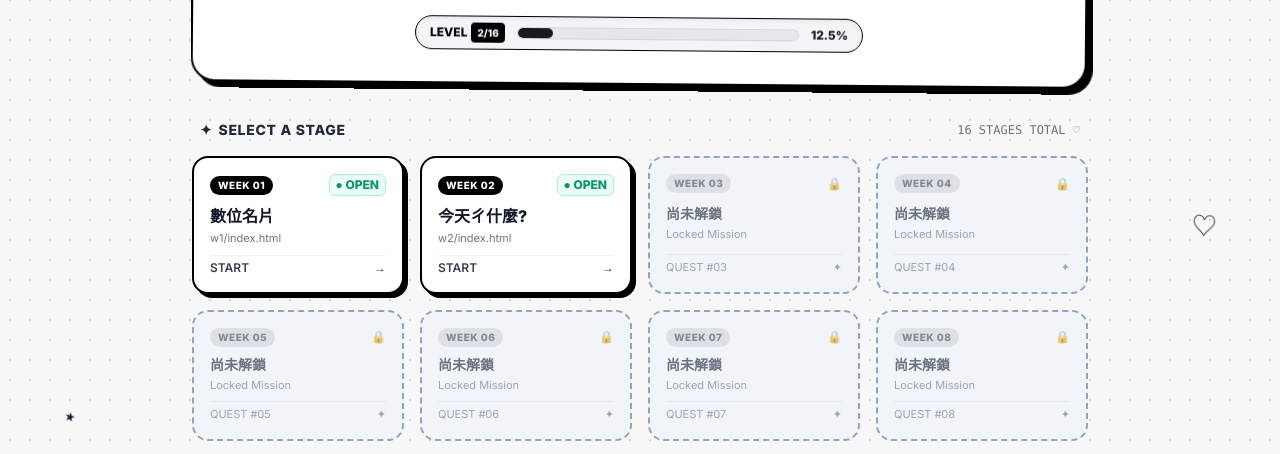
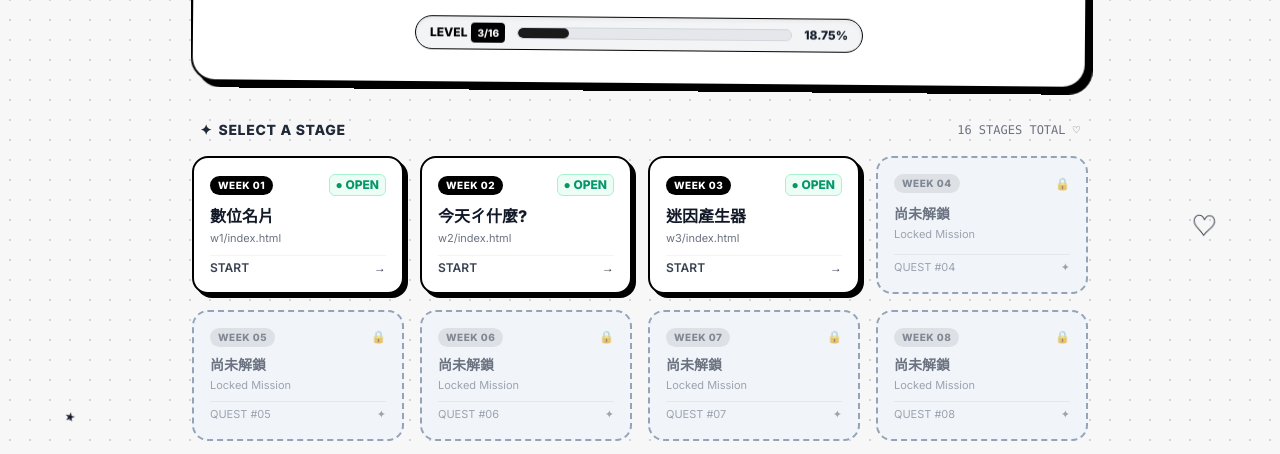
Before and after one commit to s26110113-lang/xi, a plain HTML site: page index.html in a window 1280 px wide. Shown: the part 290-744 px from the top of the page. Drawn offline with nearby package versions, Linux system fonts and the light colour scheme.

Commit message:
Update index.html

```diff
--- a/index.html
+++ b/index.html
@@ -177,15 +177,15 @@
             <div class="mt-6 max-w-xs sm:max-w-md mx-auto bg-gray-100 border border-black rounded-full p-1.5 flex items-center gap-3 shadow-inner">
                 <span class="text-xs font-bold pl-2 text-black whitespace-nowrap flex items-center gap-1">
                     <span>LEVEL</span>
-                    <span class="bg-black text-white px-1.5 py-0.5 rounded text-[10px]">2/16</span>
+                    <span class="bg-black text-white px-1.5 py-0.5 rounded text-[10px]">3/16</span>
                 </span>
                 <div class="w-full bg-gray-200 h-3 rounded-full overflow-hidden border border-gray-300 relative">
-                    <!-- Progress (2/16 = 12.5%) -->
-                    <div class="bg-black h-full rounded-full transition-all duration-1000 relative" style="width: 12.5%;">
+                    <!-- Progress (3/16 = 18.75%) -->
+                    <div class="bg-black h-full rounded-full transition-all duration-1000 relative" style="width: 18.75%;">
                         <div class="absolute inset-0 bg-white/20 animate-pulse"></div>
                     </div>
                 </div>
-                <span class="text-xs pr-2 font-bold">12.5%</span>
+                <span class="text-xs pr-2 font-bold">18.75%</span>
             </div>
         </section>
 
@@ -245,23 +245,27 @@
                     </div>
                 </a>
 
-                <!-- Button 3 (Locked) -->
-                <div class="locked-card rounded-2xl p-4 flex flex-col justify-between min-h-[120px] select-none" onclick="showLockedNotice(3)">
-                    <div class="flex items-center justify-between opacity-60">
-                        <span class="text-[10px] font-bold uppercase tracking-wider bg-gray-300 text-gray-700 px-2 py-0.5 rounded-full">
+                <!-- Button 3 (Unlocked) -->
+                <a href="w3/index.html" class="unlocked-card rounded-2xl p-4 flex flex-col justify-between min-h-[120px] group">
+                    <div class="flex items-center justify-between">
+                        <span class="text-[10px] font-black uppercase tracking-wider bg-black text-white px-2 py-0.5 rounded-full">
                             WEEK 03
                         </span>
-                        <span class="text-xs">🔒</span>
+                        <span class="text-xs font-bold text-emerald-600 bg-emerald-50 border border-emerald-200 px-1.5 py-0.5 rounded-md flex items-center gap-0.5">
+                            ● OPEN
+                        </span>
                     </div>
                     <div class="my-2">
-                        <h3 class="font-bold text-sm text-gray-500">尚未解鎖</h3>
-                        <p class="text-[11px] text-gray-400 mt-0.5">Locked Mission</p>
+                        <h3 class="font-bold text-sm sm:text-base leading-tight group-hover:underline decoration-2">
+                            迷因產生器
+                        </h3>
+                        <p class="text-[11px] text-gray-500 mt-0.5">w3/index.html</p>
                     </div>
-                    <div class="flex items-center justify-between text-[11px] font-medium text-gray-400 pt-1 border-t border-gray-200">
-                        <span>QUEST #03</span>
-                        <span>✦</span>
+                    <div class="flex items-center justify-between text-xs font-semibold pt-1 border-t border-gray-100 text-gray-700">
+                        <span>START</span>
+                        <span class="transform group-hover:translate-x-1 transition-transform">→</span>
                     </div>
-                </div>
+                </a>
 
                 <!-- Button 4 (Locked) -->
                 <div class="locked-card rounded-2xl p-4 flex flex-col justify-between min-h-[120px] select-none" onclick="showLockedNotice(4)">
@@ -505,7 +509,7 @@
     <!-- Custom Toast Alert for Locked Buttons (Replaces alert) -->
     <div id="toast" class="fixed bottom-6 left-1/2 -translate-x-1/2 bg-black text-white px-5 py-3 rounded-full border-2 border-white shadow-[4px_4px_0px_rgba(0,0,0,0.3)] text-xs sm:text-sm font-semibold opacity-0 pointer-events-none transition-all duration-300 flex items-center gap-2 z-50">
         <span id="toast-icon">🔒</span>
-        <span id="toast-msg">Week 3 尚未解鎖，請繼續努力破關！♡</span>
+        <span id="toast-msg">Week 4 尚未解鎖，請繼續努力破關！♡</span>
     </div>
 
     <footer class="mt-12 text-center text-xs text-gray-500 tracking-wider">
```
